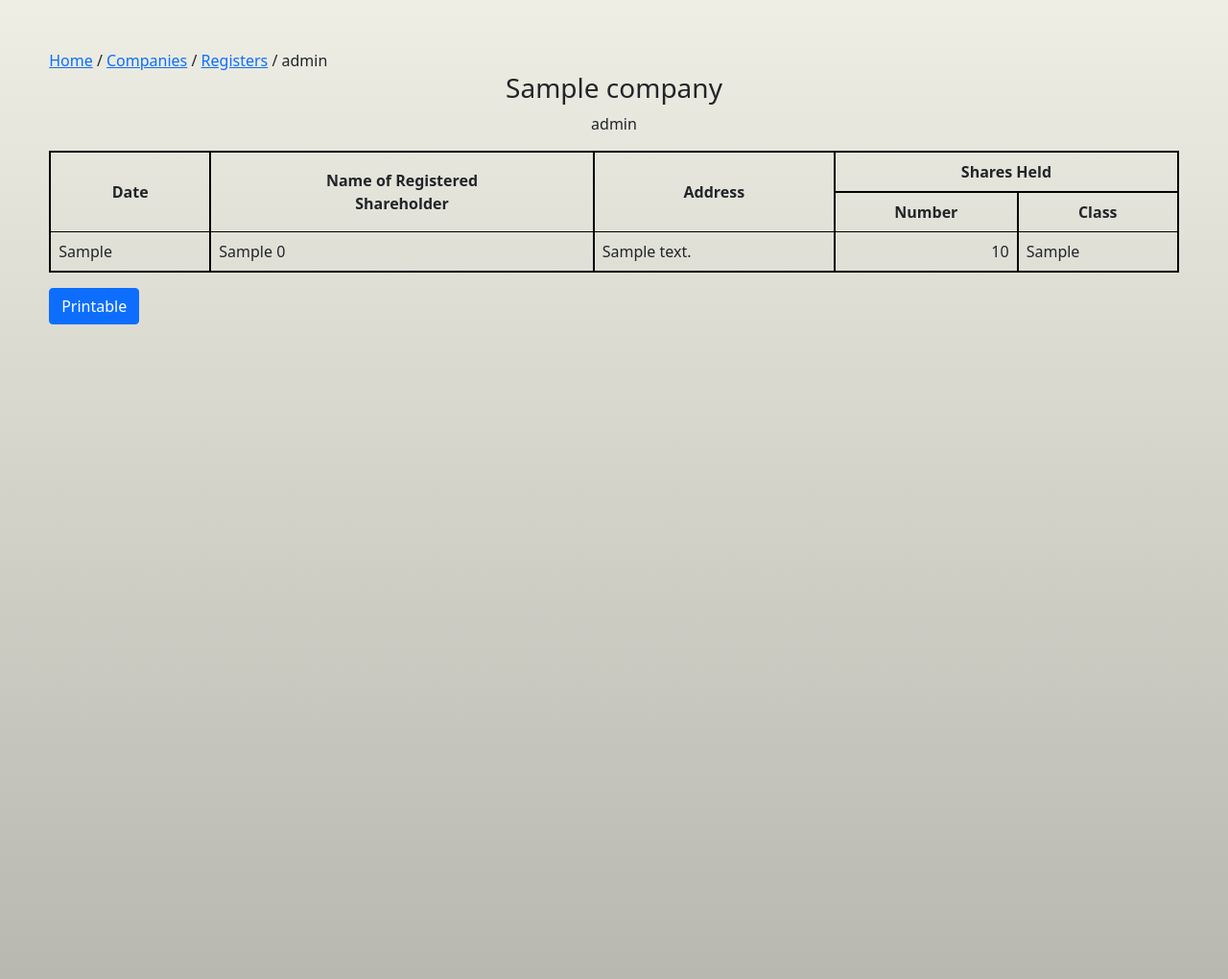
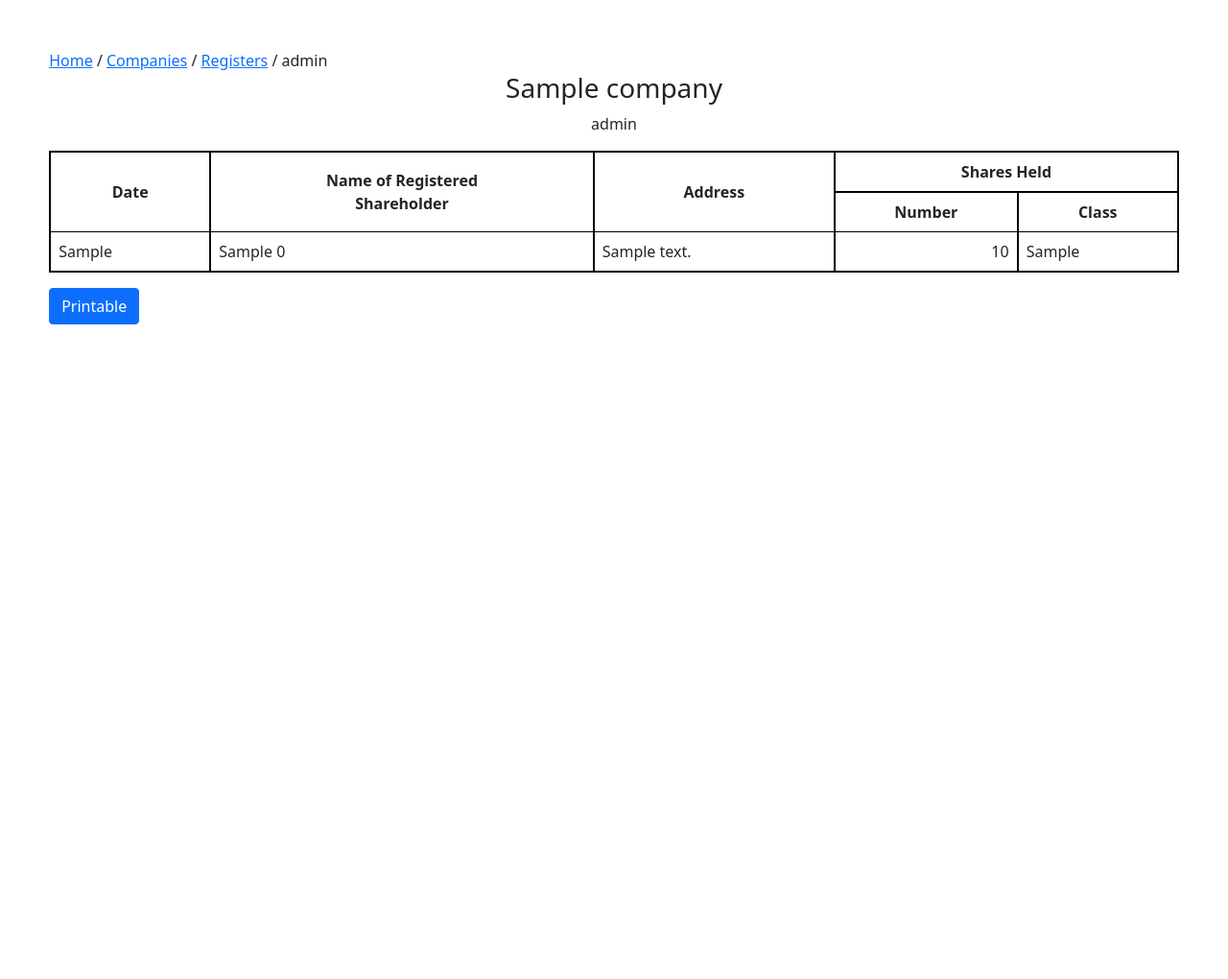
Before and after one commit to AaronDemond/share-site, a Django app: template Site/templates/register.html in a window 1280 px wide. Shown: the whole page at 96% size. After the commit the page ends 338 px from the top, so only its background shows below. Run offline with Django 3.2, Linux system fonts and the light colour scheme; tables that the repository leaves empty hold one stand-in row (values such as "Sample post"); the template is opened without the code that fills it: values that come from a table or form of the project are taken from there, most other values are stand-ins (such as "Sample title", 1, 10 or a date in 2020); some libraries are stand-ins or nearby versions.

Commit message:
Fixed background on printable pages

```diff
--- a/Site/templates/certificate.html
+++ b/Site/templates/certificate.html
@@ -4,6 +4,10 @@
 <style type="text/css" >
 .darkBack {
     background-color: #CFCCCB;
+}
+body {
+    background: white;
+    height: 100%;
 }
 
 </style>
--- a/Site/templates/ledger.html
+++ b/Site/templates/ledger.html
@@ -1,5 +1,11 @@
 {% extends 'base.html' %}
 {% block main %}
+<style type="text/css">
+body {
+    background: white;
+    height: 100%;
+}
+</style>
 <div id="container">
 
     <div class="row" id="linkHolder">
--- a/Site/templates/register.html
+++ b/Site/templates/register.html
@@ -1,6 +1,13 @@
 
 {% extends 'base.html' %}
 {% block main %}
+<style type="text/css">
+body {
+    background: white;
+    height: 100%;
+}
+</style>
+
 <div class="row"id="linkHolder">
     <div class="col-sm-12">
         <a href="/" >Home</a> / <a href="/companies/">Companies</a> / <a href="/companies/{{company.id}}/registers/">Registers</a> / {{ role }}
```
Also changed, not shown: Site/templates/managementRegister.html (+7 -0 lines).
